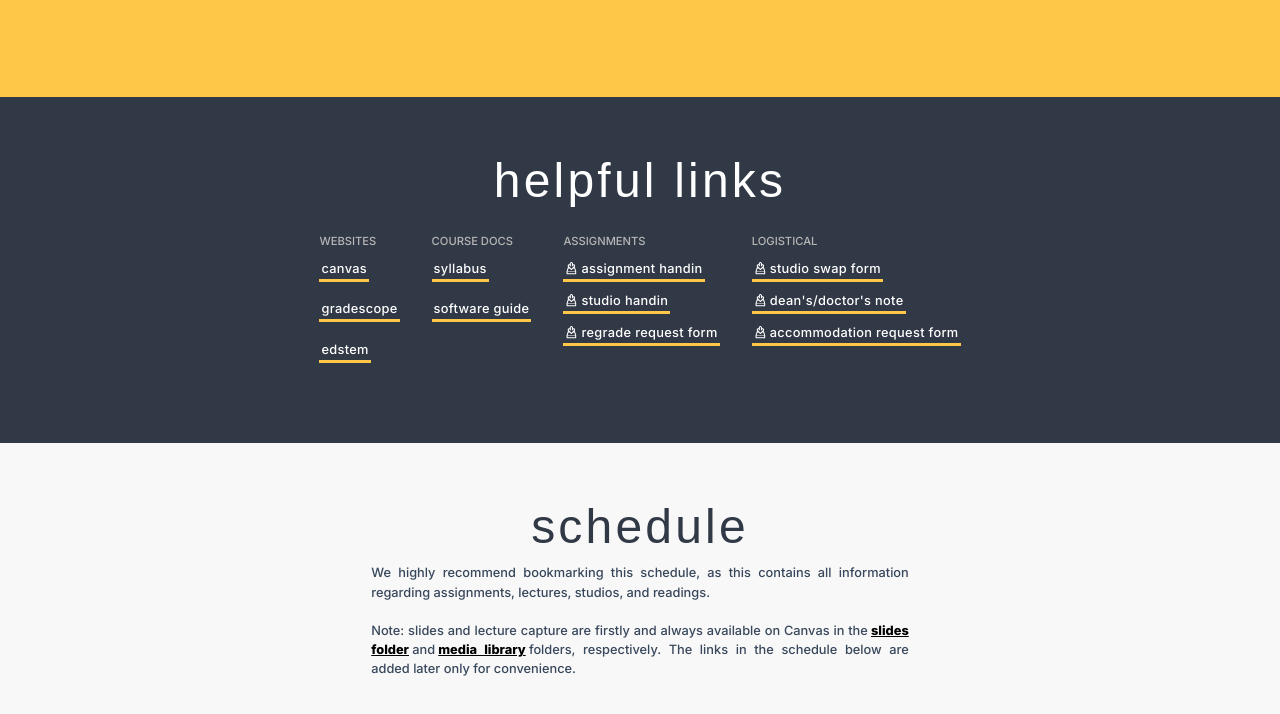
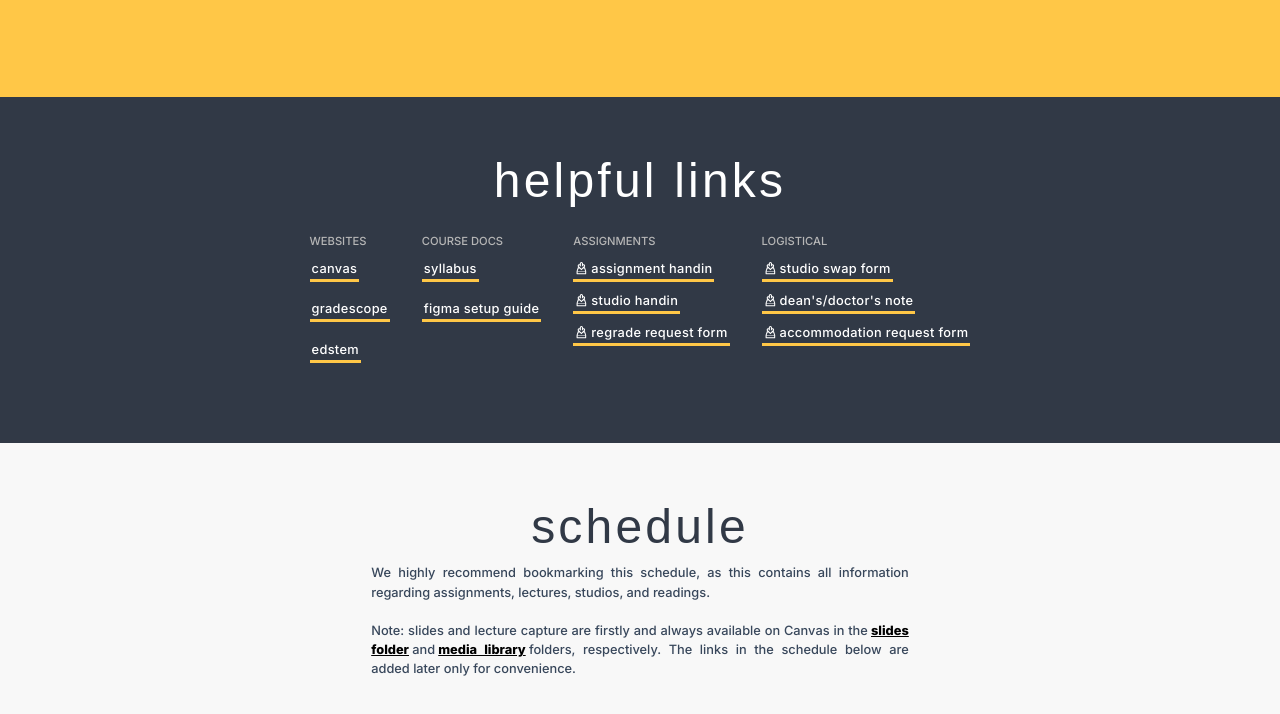
Before and after one commit to Shmaltalk/cs1300_spring24, a React (Create React App) app: page / in a window 1280 px wide. Shown: the part 703-1417 px from the top of the page. Built offline with nearby package versions, Linux system fonts and the light colour scheme; grey boxes are pictures that could not be loaded; a web font is replaced by a local one.

Commit message:
add figma setup guide

```diff
--- a/src/components/sections/Links.tsx
+++ b/src/components/sections/Links.tsx
@@ -78,9 +78,9 @@
                   Syllabus
                 </Button>
               </Link>
-              <Link to="https://talie.town/cs1300_spring24/">
+              <Link to="https://docs.google.com/document/d/1eEwV4SK4I3DbmzGnPUzbZWkgpW31U8S_0tWnkUIQQIo/edit?usp=sharing">
                 <Button variant="solidLinkSmall" mb="1rem">
-                  Software Guide
+                  Figma Setup Guide
                 </Button>
               </Link>
               {/* <Link to="/">
```
